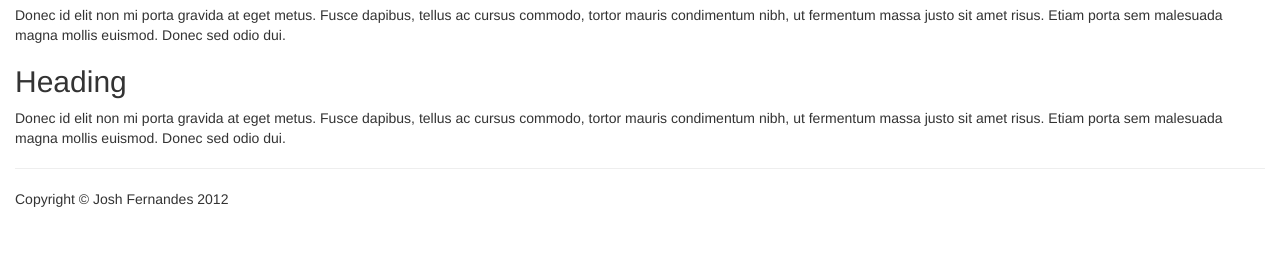
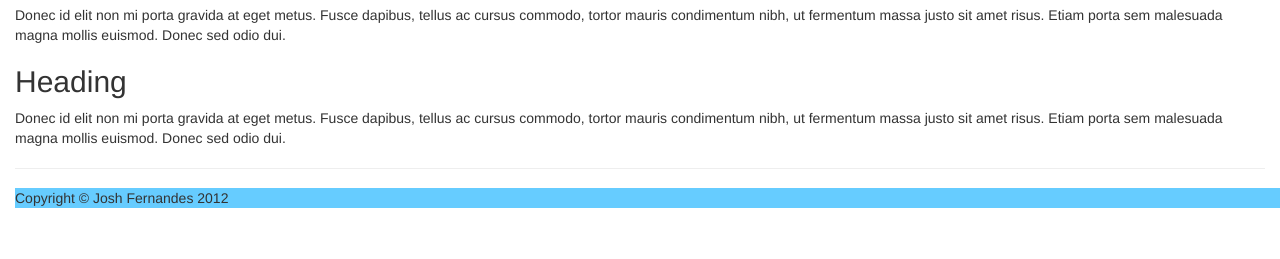
Before and after one commit to jmfernandes/welcome-page, a Flask app: page / in a window 1280 px wide. Shown: the part 592-851 px from the top of the page. After the commit the page ends 800 px from the top, so only its background shows below. Run offline with Flask 2, Linux system fonts and the light colour scheme; some libraries are stand-ins or nearby versions.

Commit message:
changed copyright

```diff
--- a/templates/welcome.html
+++ b/templates/welcome.html
@@ -16,6 +16,13 @@
       }
       .sidebar-nav {
         padding: 9px 0;
+      }
+      footer {
+            position:absolute;
+            bottom:0;
+            width:100%;
+            height:20px;   /* Height of the footer */
+            background:#6cf;
       }
     </style>
 
```
